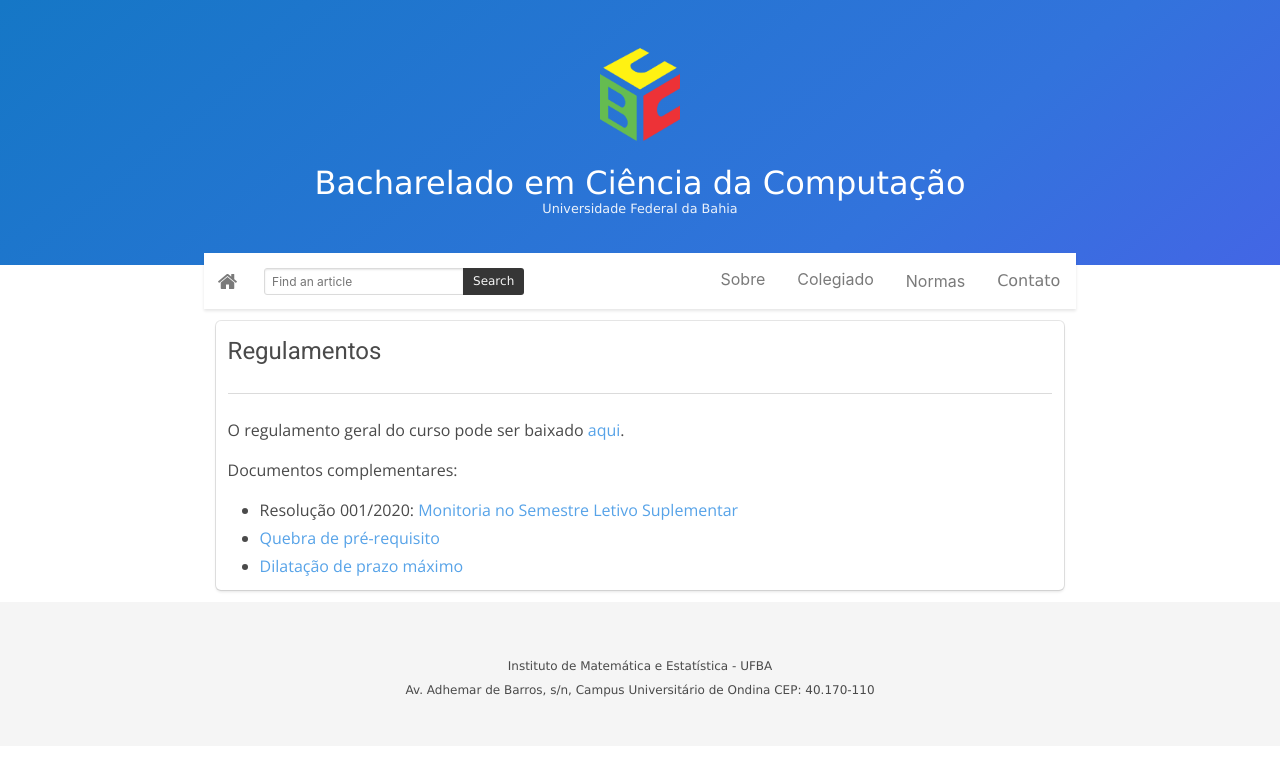
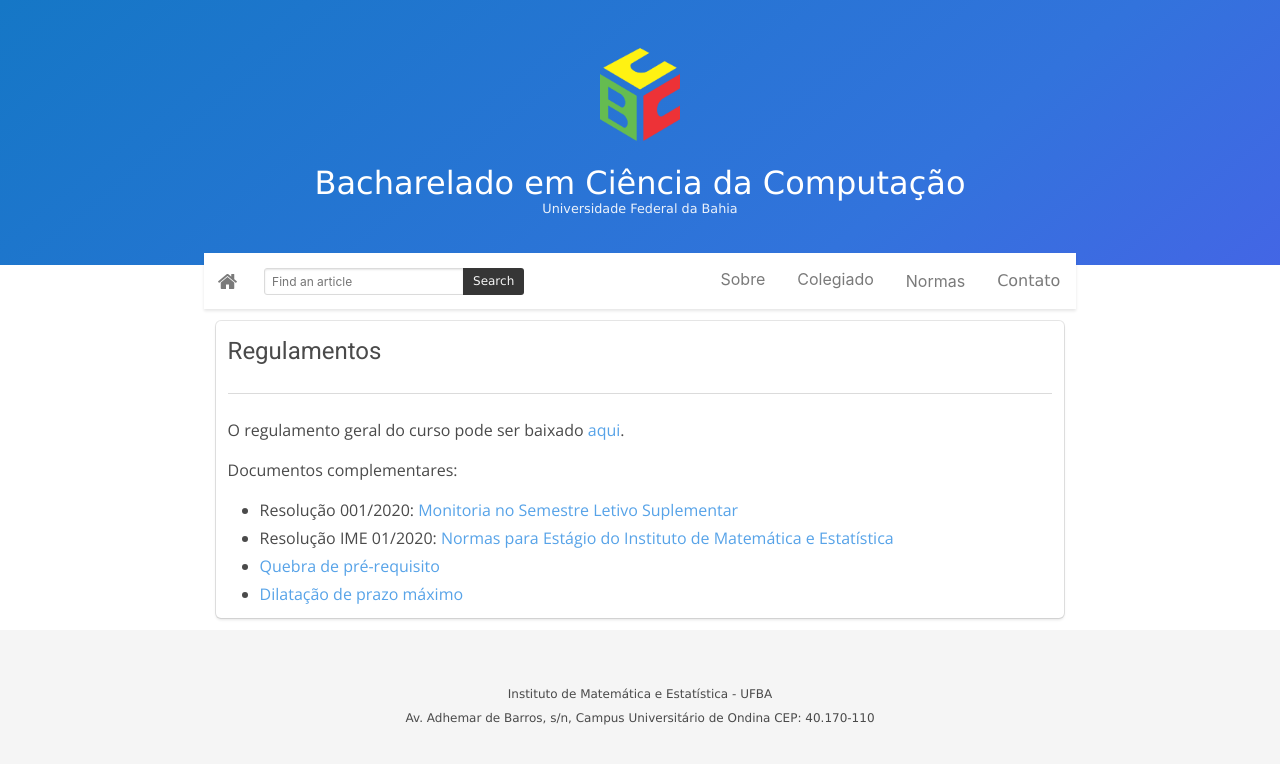
Before and after one commit to bcc-ufba/bcc-ufba.github.io, a Jekyll site: the page built from regulamentos.markdown, in a window 1280 px wide. Shown: the top 764 px of the page. Built offline with Jekyll 4.4.1, drawn with Linux system fonts in a browser that asks for light colours.

Commit message:
Adicionando link para Res. IME 01/2020-Estágio
Resolução IME 01/2020: Normas para Estágio do Instituto de Matemática e Estatística

```diff
--- a/regulamentos.markdown
+++ b/regulamentos.markdown
@@ -10,8 +10,10 @@
 Documentos complementares:
 
 * Resolução 001/2020: [Monitoria no Semestre Letivo Suplementar](files/resolucao-001-2020-monitoria-sls.pdf)
+* Resolução IME 01/2020: [Normas para Estágio do Instituto de Matemática e Estatística][estagio]
 * [Quebra de pré-requisito][quebra]
 * [Dilatação de prazo máximo][dilatacao]
 
 [dilatacao]:/files/resolucao-dilatacao.pdf
 [quebra]:https://docs.google.com/viewer?a=v&pid=sites&srcid=ZGVmYXVsdGRvbWFpbnxqZWlvd2prd3FkfGd4OjI4MDMzMTFiMjBlOTM5MDk
+[estagio]:/files/Resoluo_01_2020_Estgio_no_obrigatrio_Assinada.pdf
```
